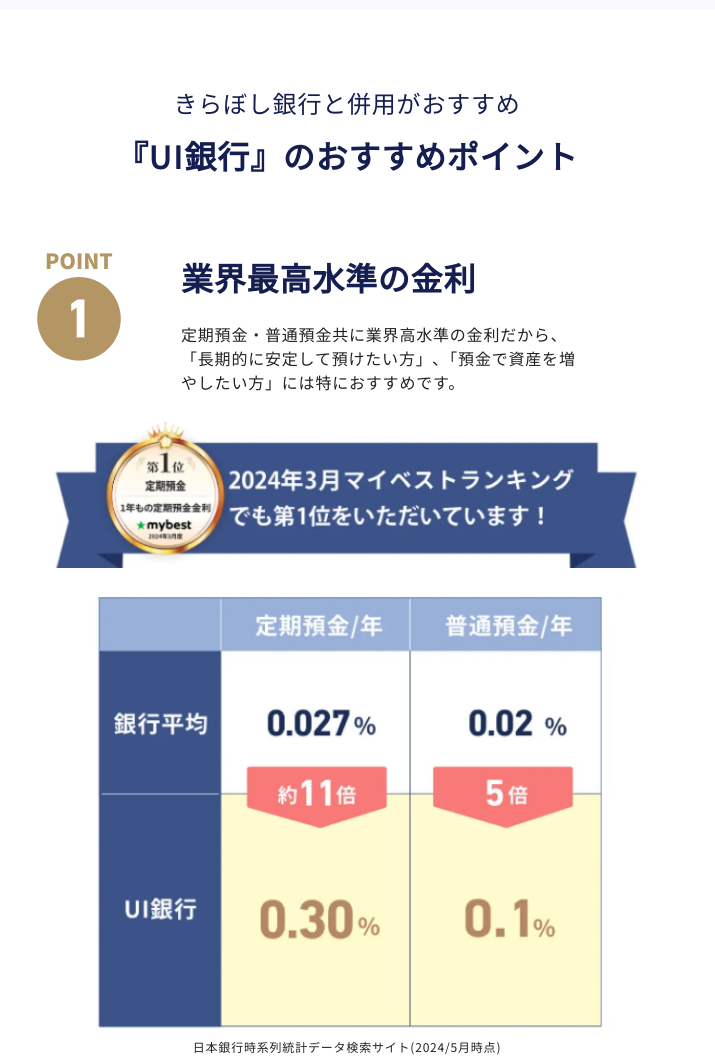
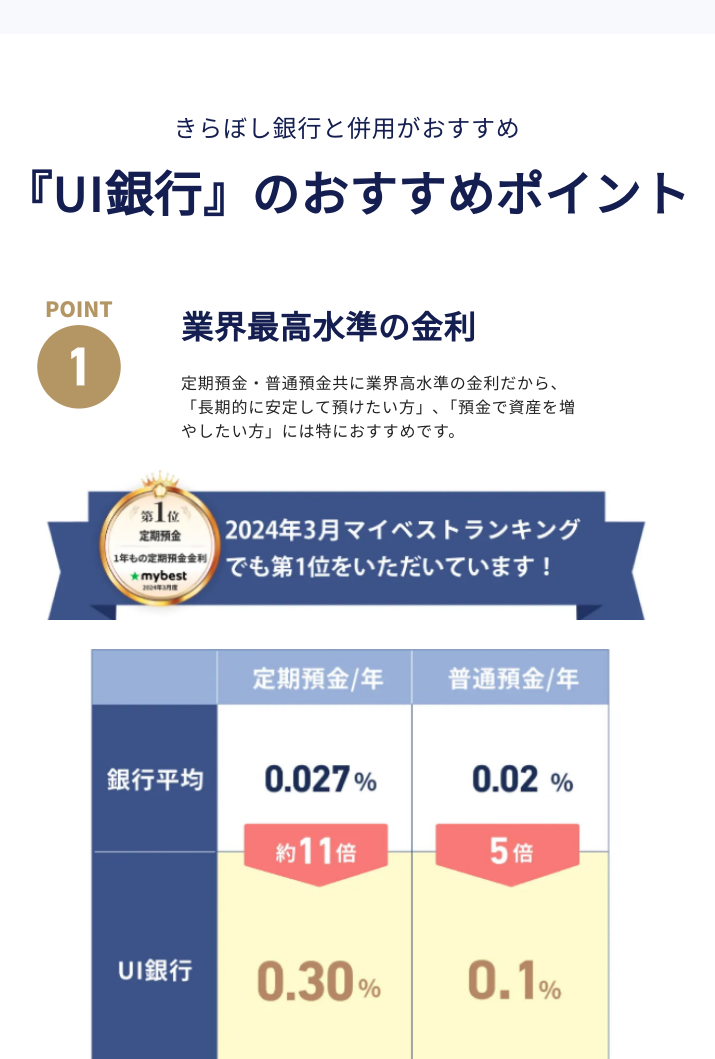
Before and after one commit to taisei1207/uibank, a website: page index.pug in a window 1280 px wide. Shown: the part 1380-2439 px from the top of the page, without its empty margins (293-1008 px from the left). Drawn offline with nearby package versions, Linux system fonts and the light colour scheme; files that its build step writes are made by us from their sources.

Commit message:
ttl fz 変更　feature img maxwidth

```diff
--- a/sass/object/component/_c-ttl.scss
+++ b/sass/object/component/_c-ttl.scss
@@ -1,7 +1,7 @@
 .uibank {
   .c-sec-ttl {
     text-align: center;
-    font-size: 32px;
+    font-size: 48px;
     font-weight: 600;
     margin-top: 10px;
     color: #141E50;
--- a/sass/style.scss
+++ b/sass/style.scss
@@ -213,7 +213,7 @@
 	}
 
 	.feature {
-		padding: 70px calc(50% - 340px) 90px;
+		padding: 70px calc(50% - 350px) 90px;
 		@media only screen and (max-width: 767px) {
 			padding: 40px 24px;
 		}
@@ -228,6 +228,13 @@
 				margin-bottom: 90px;
 				@media only screen and (max-width: 767px) {
 					margin-bottom: 70px;
+				}
+			}
+			&:nth-of-type(1) {
+				.feature-img {
+					&:nth-of-type(3) {
+						max-width: 680px;
+					}
 				}
 			}
 			&:nth-of-type(2) {
```
Also changed, not shown: public/style.css.
